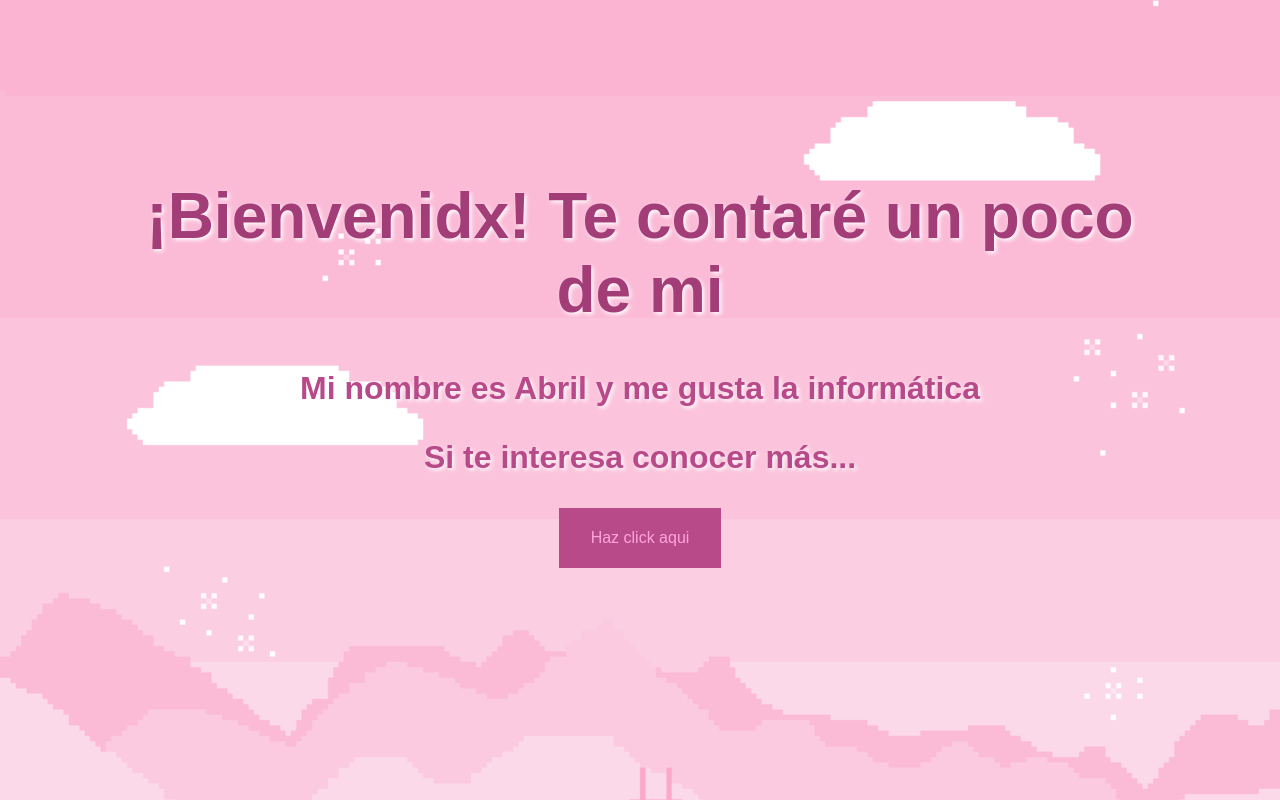
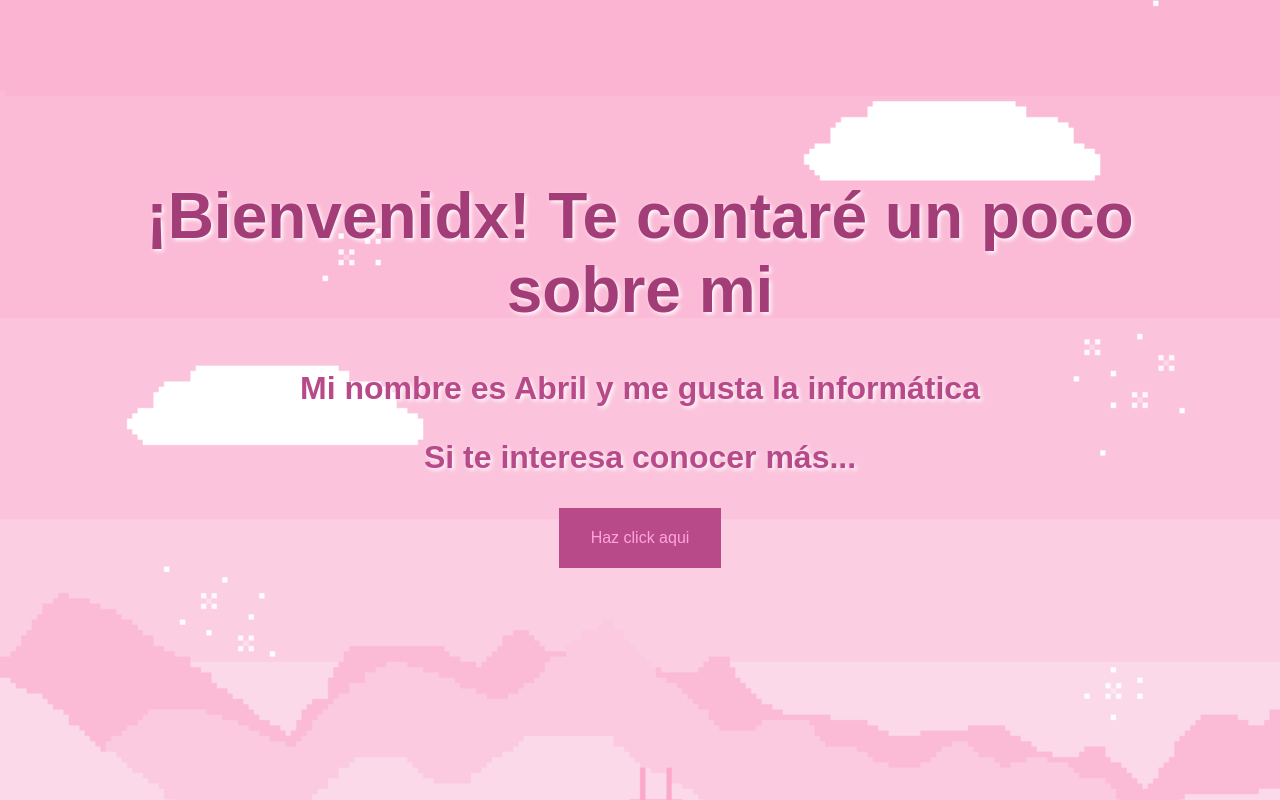
Before and after one commit to abrilbianchimoraes/Mi-Sitio-Web, a plain HTML site: page index.html in a window 1280 px wide. Drawn offline with Linux system fonts and the light colour scheme.

Commit message:
modified:   index.html

```diff
--- a/index.html
+++ b/index.html
@@ -7,7 +7,7 @@
     <link rel="stylesheet" href="styles.css">
 </head>
 <body>
-    <h1 id="first"><strong>¡Bienvenidx! Te contaré un poco de mi</h1>
+    <h1 id="first"><strong>¡Bienvenidx! Te contaré un poco sobre mi</h1>
     <div class="text1">
         <p id="text2"><strong>Mi nombre es Abril y me gusta la informática</p>
         <p id="text2">Si te interesa conocer más...</p>
```
